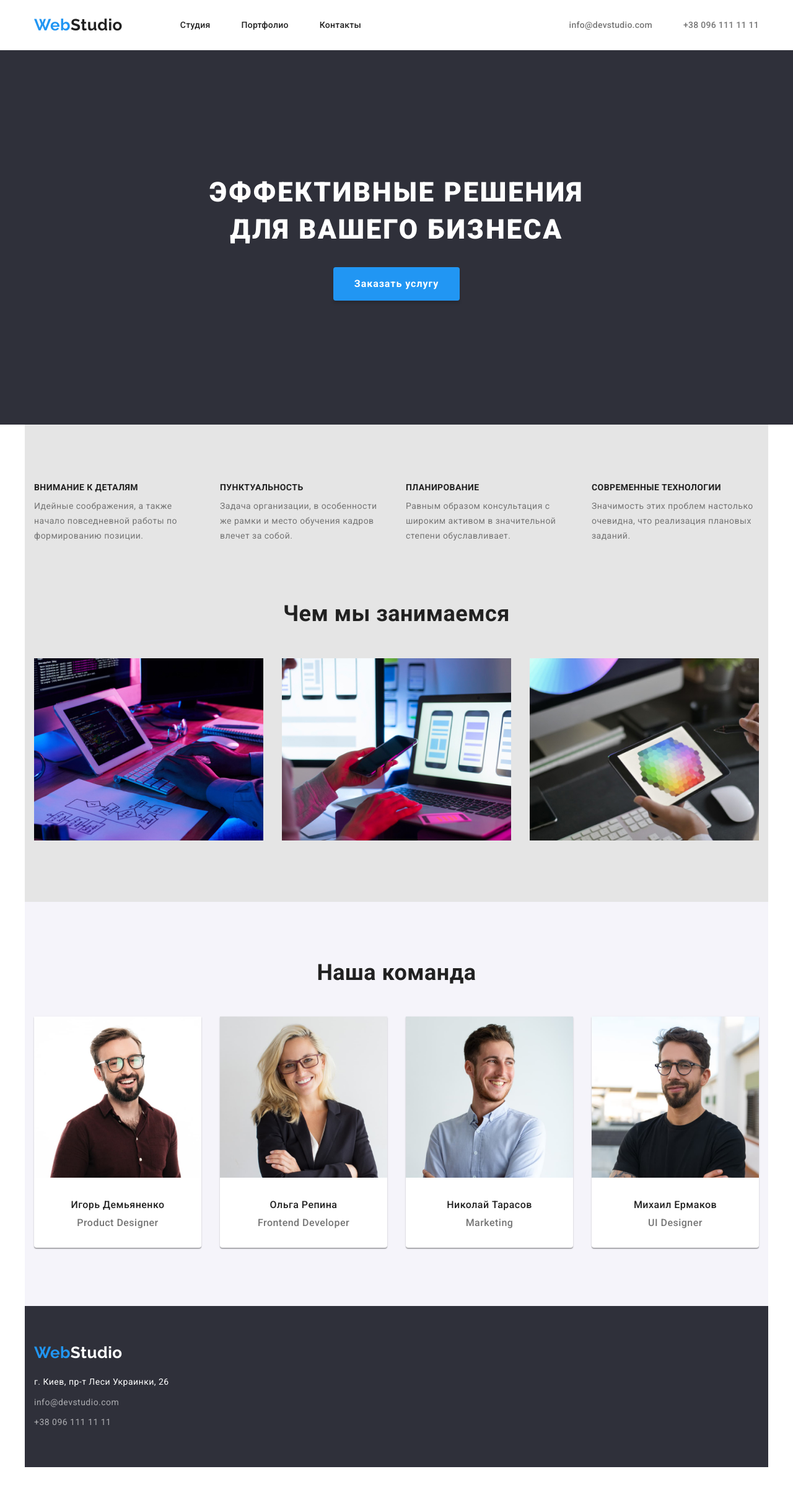
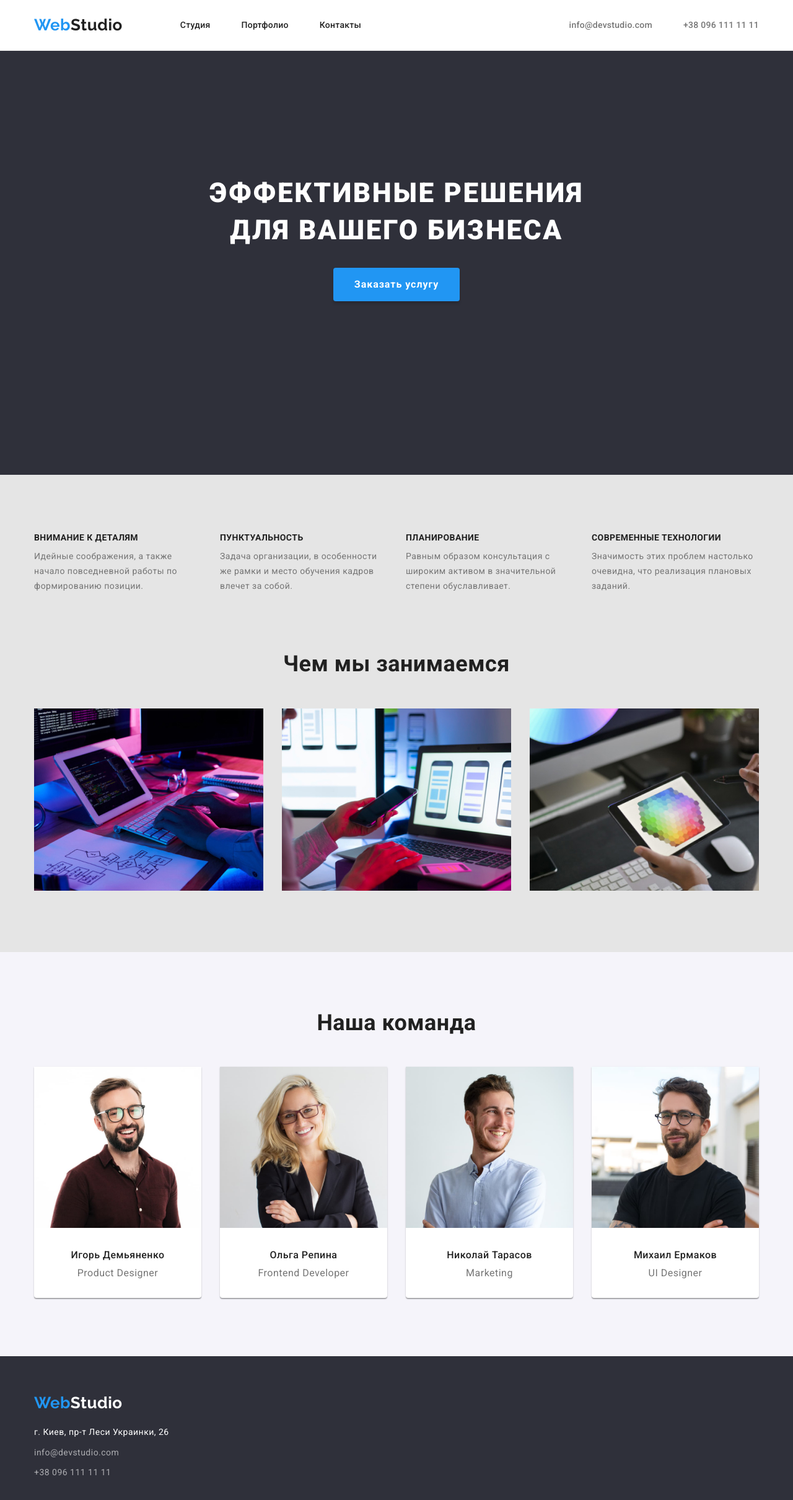
Before and after one commit to dimadimaya/goit-markup-hw-03, a plain HTML site: page index.html in a window 1280 px wide. Shown: the whole page at 62% size. Before the commit the page ends 2367 px from the top, so only its background shows below. Drawn offline with nearby package versions, Linux system fonts and the light colour scheme.

Commit message:
Правки
1 Паддінги в хедері змінив на весь хедер разом
2 В головній секції змінив паддінги на всю секцію а не на кожний його елемент
4 Розбив на дві секції і обєднав в один контейнер (особенности и чем мы занимаемся)
3 Додав контейнер у середину секції на обох сторінках
4 Обєднав весь текст у картках під фото у спільний дів і задав йому паддінг на обох сторінках
5 У футері задав паддінги самому футеру а не його елементам
6 Додав лінію під хедером
7 Видалив фон на сторінці портфоліо
8 Додав паддінги до кнопок на сторінці Портфоліо

```diff
--- a/css/style.css
+++ b/css/style.css
@@ -36,6 +36,7 @@ ul {
 .header {
   align-items: center;
   background-color: var(--white-color);
+  border-bottom: 1px solid #eeeeee;
 }
 
 .container {
@@ -54,6 +55,9 @@ ul {
 .flex {
   display: flex;
   align-items: center;
+
+  padding-top: 25px;
+  padding-bottom: 25px;
 }
 
 .nav {
@@ -69,8 +73,6 @@ ul {
   line-height: 1.19;
 
   margin-right: 93px;
-  padding-top: 25px;
-  padding-bottom: 25px;
 
   display: flex;
 }
@@ -125,6 +127,9 @@ ul {
 .main-section {
   background-color: #2f303a;
   text-align: center;
+
+  padding-top: 200px;
+  padding-bottom: 280px;
 }
 
 .main-title {
@@ -137,7 +142,6 @@ ul {
   text-transform: uppercase;
 
   margin: 0;
-  padding-top: 200px;
 }
 
 .main-button {
@@ -155,7 +159,6 @@ ul {
 
   padding: 10px 32px;
   margin-top: 30px;
-  margin-bottom: 200px;
 }
 
 .peculiarities {
@@ -183,7 +186,6 @@ ul {
   font-size: 36px;
   line-height: 1.16;
   text-align: center;
-  padding-top: 94px;
 }
 
 .peculiarities-title {
@@ -203,6 +205,14 @@ ul {
 .peculiarities p {
   font-size: 14px;
   line-height: 1.71;
+}
+
+.peculiarities-task {
+  background-color: #e5e5e5;
+
+  text-align: center;
+
+  padding-top: 94px;
 }
 
 .team {
@@ -248,21 +258,26 @@ ul {
   line-height: 1.18;
   letter-spacing: 0.03em;
   color: var(--primary-text-color);
-
-  margin-top: 30px;
 }
 
 .team p {
   color: var(--secondary-text-color);
+  font-weight: 400;
   font-size: 16px;
   line-height: 1.18;
 
   margin-top: 10px;
+}
+
+.card-text {
+  padding-top: 30px;
   padding-bottom: 30px;
 }
 
 .footer {
   background-color: #2f303a;
+  padding-top: 60px;
+  padding-bottom: 60px;
 }
 
 .footer-logo {
@@ -273,7 +288,6 @@ ul {
   line-height: 1.19;
 
   display: block;
-  padding-top: 60px;
 }
 
 .footer-span {
@@ -282,8 +296,6 @@ ul {
 
 address {
   font-style: normal;
-
-  padding-bottom: 60px;
 }
 
 .footer a {
@@ -314,9 +326,6 @@ address {
 }
 
 /* Портфолио */
-.portfolio {
-  background-color: #e5e5e5;
-}
 
 button {
   background-color: #f5f4fa;
@@ -331,6 +340,8 @@ button {
   letter-spacing: 0.03em;
   border-radius: 4px;
   border-color: transparent;
+
+  padding: 6px 22px;
 }
 
 .btn {
@@ -371,18 +382,20 @@ button:focus {
   margin-right: 0;
 }
 
+.projects .card-text {
+  padding: 20px 24px;
+}
+
 .projects h2 {
   font-weight: 700;
   font-size: 18px;
   line-height: 2;
   letter-spacing: 0.06em;
 
-  margin: 20px 24px 4px 24px;
+  margin-bottom: 4px;
 }
 
 .projects p {
   font-size: 16px;
   line-height: 1.88;
-
-  margin: 0px 24px;
 }
--- a/index.html
+++ b/index.html
@@ -22,7 +22,8 @@
   </head>
   <body>
     <!-- Меню навигации -->
-    <header class="header container">
+    <header class="header">
+      <div class="container">
         <div class="flex">
           <nav class="nav">
             <a href="index.html" class="logo">Web<span class="logo-span">Studio</span> </a>
@@ -37,6 +38,7 @@
             <li class="item"><a href="tel:+380961111111">+38 096 111 11 11</a></li>
           </ul>
         </div>
+      </div>
     </header>
     <main>
       <!-- Шапка -->
@@ -48,11 +50,15 @@
         <button type="button" class="main-button">Заказать услугу</button>
       </section>
       <!-- Особенности -->
-      <section class="peculiarities section container">
+      <section class="peculiarities section">
+        <div class="container">
+          <section class="peculiarities">
             <ul class="peculiarities-list">
               <li class="item">
                 <h3>Внимание к деталям</h3>
-            <p>Идейные соображения, а также начало повседневной работы по формированию позиции.</p>
+                <p>
+                  Идейные соображения, а также начало повседневной работы по формированию позиции.
+                </p>
               </li>
               <li class="item">
                 <h3>Пунктуальность</h3>
@@ -71,6 +77,8 @@
                 <p>Значимость этих проблем настолько очевидна, что реализация плановых заданий.</p>
               </li>
             </ul>
+          </section>
+          <section class="peculiarities-task">
             <h2>Чем мы занимаемся</h2>
             <ul class="peculiarities-title">
               <li class="item">
@@ -84,35 +92,48 @@
               </li>
             </ul>
           </section>
+      </section>
+      </div>
       <!-- Наша команда -->
-      <section class="team section container">
+      <section class="team section">
+        <div class="container">
           <h2 class="team-title">Наша команда</h2>
           <ul class="team-list">
             <li class="item">
               <img src="images/igor.jpg" alt="Игорь Демьяненко" width="270" />
+              <div class="card-text">
                 <h3>Игорь Демьяненко</h3>
                 <p>Product Designer</p>
+              </div>
             </li>
             <li class="item">
               <img src="images/olga.jpg" alt="Ольга Репина" width="270" />
+              <div class="card-text">
                 <h3>Ольга Репина</h3>
                 <p>Frontend Developer</p>
+              </div>
             </li>
             <li class="item">
               <img src="images/nikolay.jpg" alt="Николай Тарасов" width="270" />
+              <div class="card-text">
                 <h3>Николай Тарасов</h3>
                 <p>Marketing</p>
+              </div>
             </li>
             <li class="item">
               <img src="images/mihail.jpg" alt="Михаил Ермаков" width="270" />
+              <div class="card-text">
                 <h3>Михаил Ермаков</h3>
                 <p>UI Designer</p>
+              </div>
             </li>
           </ul>
+        </div>
       </section>
     </main>
     <!-- Футер -->
-    <footer class="footer container">
+    <footer class="footer">
+      <div class="container">
         <a href="index.html" class="footer-logo">Web<span class="footer-span">Studio</span> </a>
         <address class="adress">
           <p class="city">г. Киев, пр-т Леси Украинки, 26</p>
@@ -123,6 +144,7 @@
             <li class="item"><a href="tel:+380961111111" class="link">+38 096 111 11 11</a></li>
           </ul>
         </address>
+      </div>
     </footer>
   </body>
 </html>
```
Also changed, not shown: portfolio.html (+27 -3 lines). Lines whose indentation alone changed are shown as unchanged.
